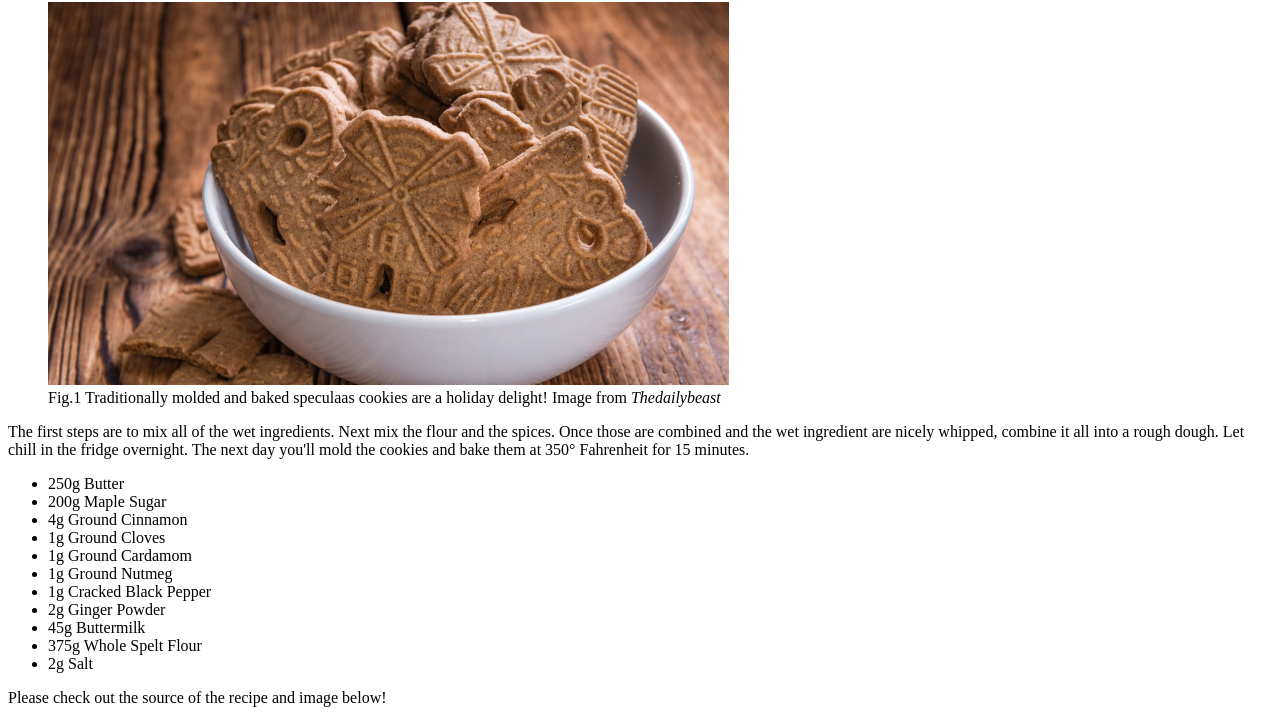
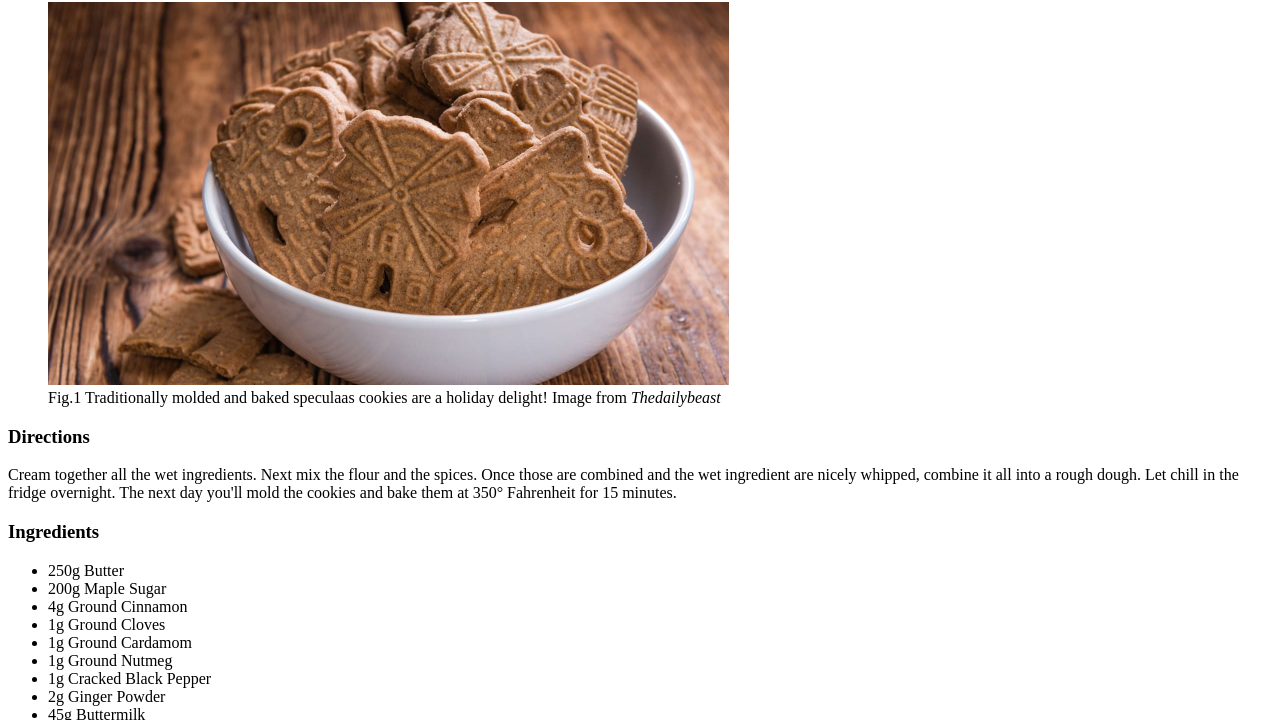
Before and after one commit to ForestFaerie/odin-recipes, a plain HTML site: page recipes/speculaas.html in a window 1280 px wide. Shown: the part 78-798 px from the top of the page. Drawn offline with Linux system fonts and the light colour scheme.

Commit message:
Added image to main page as well as an additional header.
Added dividing headers to the recipe pages.

```diff
--- a/recipes/speculaas.html
+++ b/recipes/speculaas.html
@@ -10,7 +10,14 @@
             <img src="img/speculaas.jpeg" alt="A bowl of brown Speculaas cookies in the shape of windmills and animals." width="681" height="383">
             <figcaption> Fig.1 Traditionally molded and baked speculaas cookies are a holiday delight! Image from <cite>Thedailybeast</cite></figcaption>
         </figure>
-        <p>The first steps are to mix all of the wet ingredients. Next mix the flour and the spices. Once those are combined and the wet ingredient are nicely whipped, combine it all into a rough dough. Let chill in the fridge overnight. The next day you'll mold the cookies and bake them at 350° Fahrenheit for 15 minutes.</p>
+        <h3>Directions</h3>
+        <p>
+            Cream together all the wet ingredients.
+            Next mix the flour and the spices.
+            Once those are combined and the wet ingredient are nicely whipped, combine it all into a rough dough.
+            Let chill in the fridge overnight. The next day you'll mold the cookies and bake them at 350° Fahrenheit for 15 minutes.
+        </p>
+        <h3>Ingredients</h3>
         <ul>
             <li>250g Butter</li>
             <li>200g Maple Sugar</li>
```
Also changed, not shown: index.html (+5 -0 lines), recipes/butter-cookies.html (+2 -0 lines), recipes/coffee-cookies.html (+2 -0 lines), recipes/img/assortment-of-cookies.webp (added).
